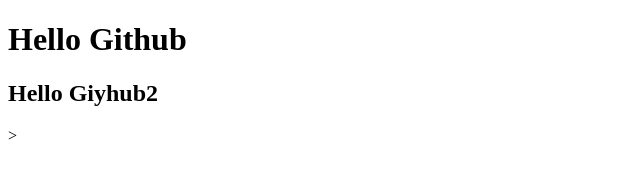
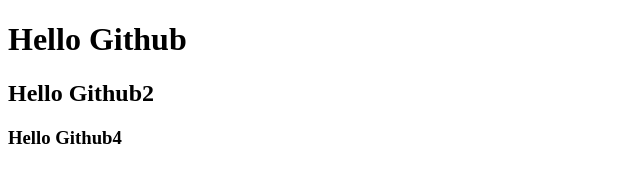
Before and after one commit to BabuChandermaniRawat/SampleGithub, a plain HTML site: page index.html in a window 1280 px wide. Shown: the whole page, without its empty margins (0-640 px from the left). Drawn offline with Linux system fonts and the light colour scheme.

Commit message:
Update index.html (#1)
Updated h3 header

```diff
--- a/index.html
+++ b/index.html
@@ -8,7 +8,7 @@
   </head>
   <body>
     <h1>Hello Github</h1>
-    <h2>Hello Giyhub2</h2>
-    >
+    <h2>Hello Github2</h2>
+    <h3>Hello Github4</h3>
   </body>
 </html>
```
